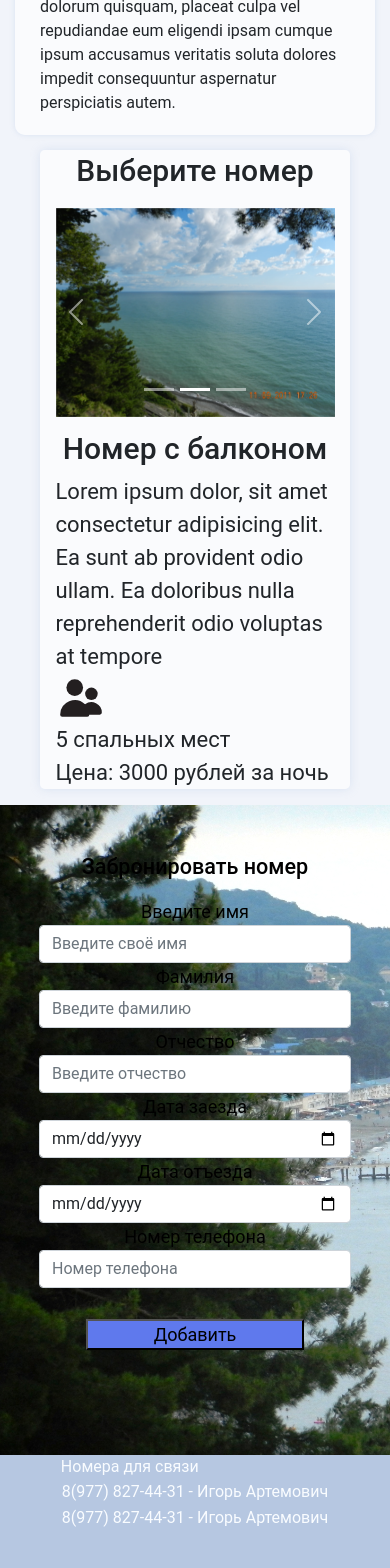
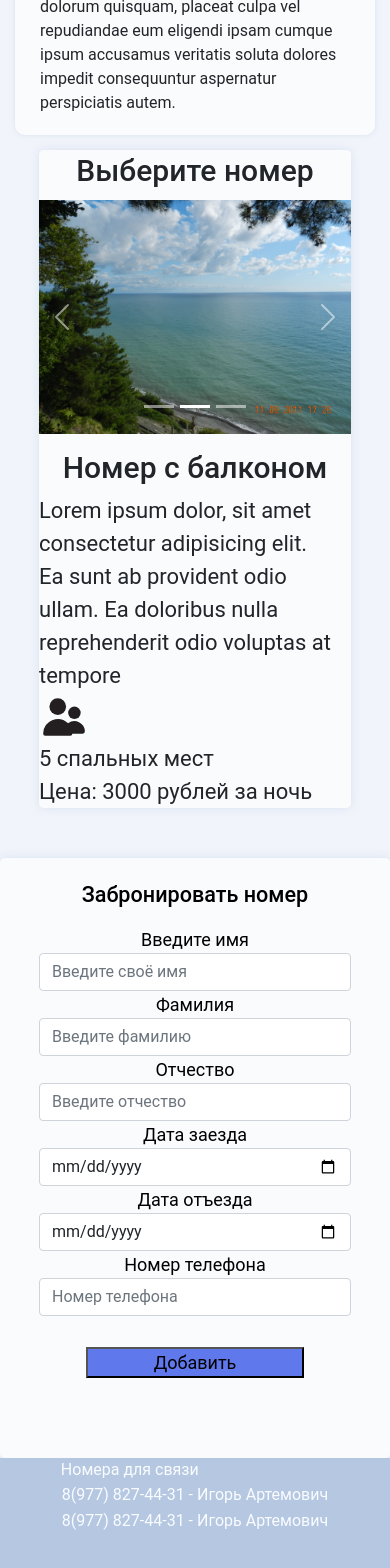
Before and after one commit to ValeriaLugovskaya/hotel_site_react, a React (Create React App) app: page / in a window 390 px wide. Shown: the part 2997-4565 px from the top of the page. Built offline with nearby package versions, Linux system fonts and the light colour scheme; grey boxes are pictures that could not be loaded.

Commit message:
style_try

```diff
--- a/src/components/AboutUs/aboutUs.scss
+++ b/src/components/AboutUs/aboutUs.scss
@@ -2,7 +2,7 @@
 
 .wrapper{
 
-    margin:50px 40px;
+    margin:50px 10%;
     box-shadow: 0 0 5px $box_shadow;
     background-color: rgba(255, 255, 255, 0.678);
     border-radius: 10px;
--- a/src/components/Booking/bookingRooms.scss
+++ b/src/components/Booking/bookingRooms.scss
@@ -43,7 +43,10 @@
             align-items:center;
             justify-content: center;
             flex-wrap: wrap;
-            height: 650px;
+            height: 600px;
+            background: $block_bg;
+            box-shadow: 0 0 10px $box_shadow;
+            border-radius: 5px;
             &_form{
 
                 width: 100%;
--- a/src/components/CarouselRooms/carouselRooms.scss
+++ b/src/components/CarouselRooms/carouselRooms.scss
@@ -2,7 +2,7 @@
 
 
 .block_wr{
-    margin: 0 40px;
+    margin: 0 10%;
     background-color: $block_bg;
     box-shadow: 0 0 10px $box_shadow;
     border-radius: 5px;
@@ -13,7 +13,7 @@
     justify-content: space-around;
     flex-wrap: wrap;
     align-items:center;
-    margin: 5% 5%;
+    margin-bottom: 50px;
 
 
     &_img{
```
